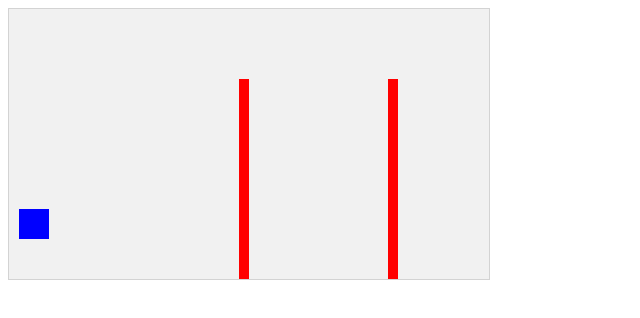
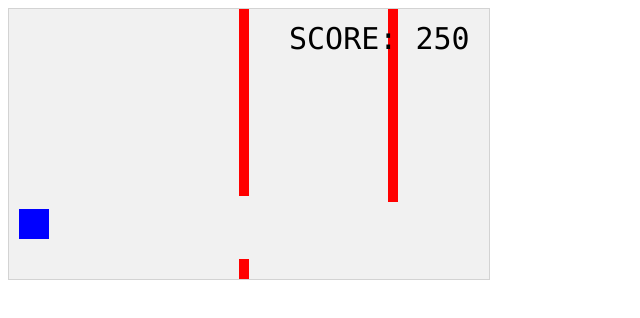
Before and after one commit to mjsauro/GameTutorial, a plain HTML site: page index.html in a window 1280 px wide. Shown: the whole page, without its empty margins (0-640 px from the left). Drawn offline with Linux system fonts and the light colour scheme.

Commit message:
renamed gamepice.js to constructor and added more logic to obstacles

```diff
--- a/index.html
+++ b/index.html
@@ -6,7 +6,7 @@
     <meta name="viewport" content="width=device-width, initial-scale=1.0">
     <meta http-equiv="X-UA-Compatible" content="ie=edge">
     <script src="js/game.js"></script>
-    <script src="js/gamePiece.js"></script>
+    <script src="js/componentConstructor.js"></script>
     <script src="js/movement.js"></script>
     <script src="js/obstacle.js"></script>
     <link rel="stylesheet" href="style.css">
--- a/js/gamePiece.js
+++ b/js/componentConstructor.js
@@ -1,5 +1,6 @@
 //game piece constructor
-function component(width, height, color, x, y) {
+function component(width, height, color, x, y, type) {
+    this.type = type;
     this.width = width;
     this.height = height;
     this.speedX = 0;
@@ -8,8 +9,14 @@ function component(width, height, color, x, y) {
     this.y = y;
     this.update = function () {
         ctx = myGameArea.context;
-        ctx.fillStyle = color;
-        ctx.fillRect(this.x, this.y, this.width, this.height);
+        if (this.type == "text") {
+            ctx.font = this.width + " " + this.height;
+            ctx.fillStyle = color;
+            ctx.fillText(this.text, this.x, this.y);
+        } else {
+            ctx.fillStyle = color;
+            ctx.fillRect(this.x, this.y, this.width, this.height);
+        }
     };
     this.newPos = function () {
         this.x += this.speedX;
--- a/js/game.js
+++ b/js/game.js
@@ -1,10 +1,13 @@
 var myGamePiece;
 var myObstacles = [];
+var myScore;
 
 function startGame() {
 	myGameArea.start();
 	myGamePiece = new component(30, 30, "blue", 10, 200);
 	myObstacle = new component(10, 200, "red", 300, 120);
+	myScore = new component("30px", "Consolas", "black", 280, 40, "text");
+
 }
 
 //game area
@@ -50,10 +53,13 @@ function updateGameArea() {
 		}
 	}
 	myGameArea.clear();
+	myGameArea.frameNo += 1;
+	myScore.text="SCORE: " + myGameArea.frameNo;
 	processObstacle();
 	processPlayerMovement();
 	myGamePiece.newPos();
 	myGamePiece.update();
+	myScore.update();
 
 
 }
--- a/js/obstacle.js
+++ b/js/obstacle.js
@@ -1,9 +1,15 @@
 function processObstacle() {
-    myGameArea.frameNo += 1;
+
 	if (myGameArea.frameNo == 1 || everyInterval(150)) {
 		x = myGameArea.canvas.width;
-		y = myGameArea.canvas.height - 200;
-		myObstacles.push(new component(10, 200, "red", x, y));
+		minHeight = 20;
+		maxHeight = 200;
+		height = Math.floor(Math.random() * (maxHeight - minHeight + 1) + minHeight);
+		minGap = 50;
+		maxGap = 200;
+		gap = Math.floor(Math.random() * (maxGap - minGap + 1) + minGap);
+		myObstacles.push(new component(10, height, "red", x, 0));
+		myObstacles.push(new component(10, x - height - gap, "red", x, height + gap));
 	}
 	for (i = 0; i < myObstacles.length; i += 1) {
 		myObstacles[i].x += -1;
```
